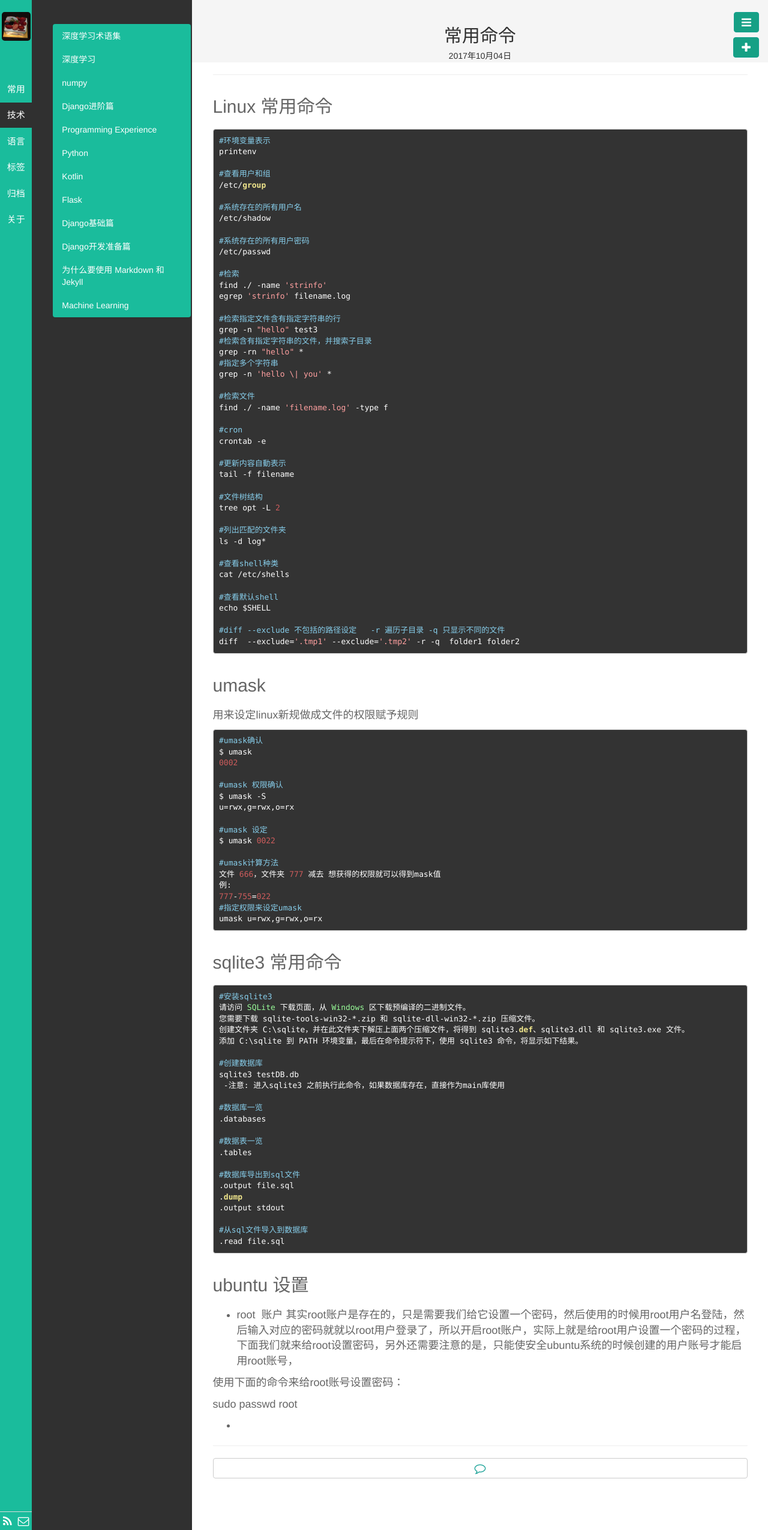
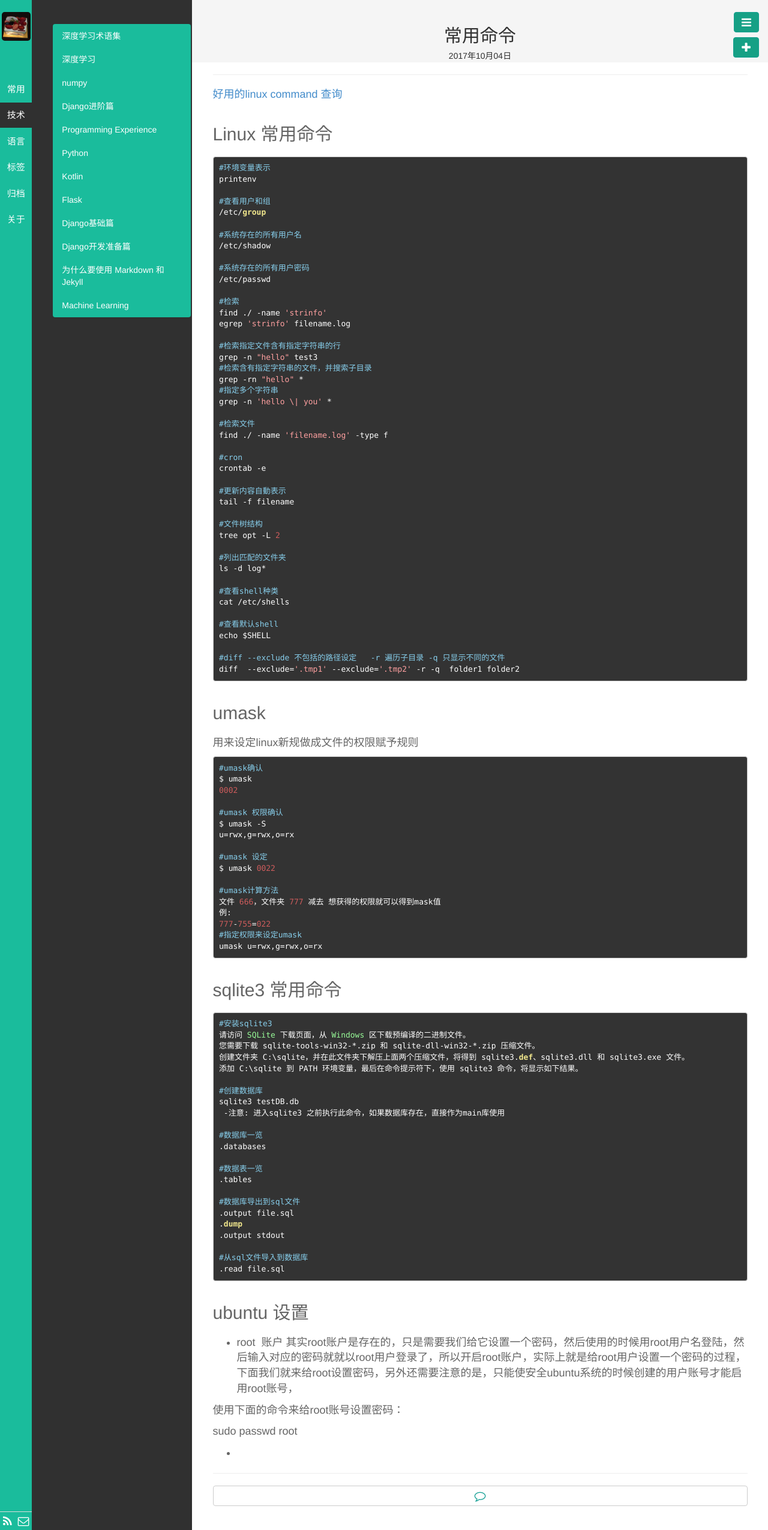
Before and after one commit to kyoyo/kyoyo.github.io, a Jekyll site: the page built from _posts/常用/2017-10-04-LinuxCommand.md, in a window 1280 px wide. Shown: the whole page at 60% size. Built offline with Jekyll 4.4.1, drawn with Linux system fonts in a browser that asks for light colours; Markdown is read by kramdown in place of the engine named in the settings.

Commit message:
Update 2017-10-04-LinuxCommand.md

````diff
--- a/_posts/常用/2017-10-04-LinuxCommand.md
+++ b/_posts/常用/2017-10-04-LinuxCommand.md
@@ -6,6 +6,8 @@ tags: commands
 keywords:
 description:
 ---
+
+[好用的linux command 查询](http://man.linuxde.net/)
 
 ## Linux 常用命令
 ```
````
